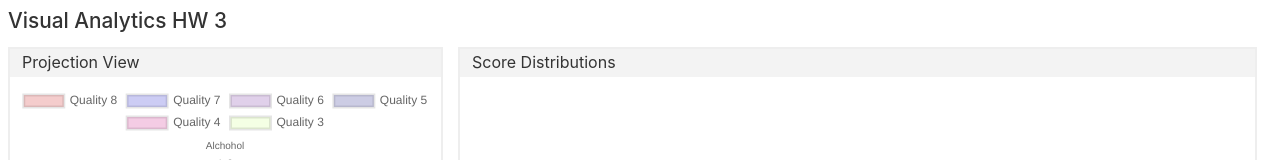
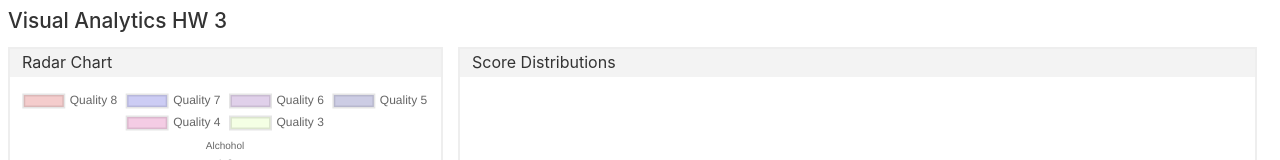
Before and after one commit to yashianand/multivariate-data-analyzer, a Svelte app: page / in a window 1280 px wide. Shown: the top 160 px of the page. Built offline with nearby package versions, Linux system fonts and the light colour scheme.

Commit message:
changed name for radar chart

```diff
--- a/src/App.svelte
+++ b/src/App.svelte
@@ -74,8 +74,8 @@
 
 	<div id="container">
 		<div id="sidebar" style="width: 450px;">
-			<div id="projection-view" class="view-panel">
-				<div class="view-title">Projection View</div>
+			<div id="radar-view" class="view-panel">
+				<div class="view-title">Radar Chart</div>
 				<canvas id="marksChart" width="600" height="400"></canvas>
 			</div>
 			<div id="selected-image-view" class="view-panel">
```
